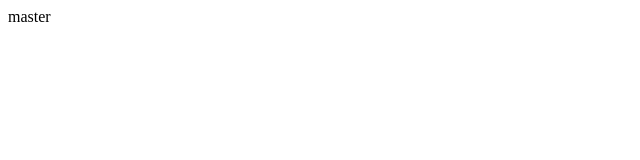
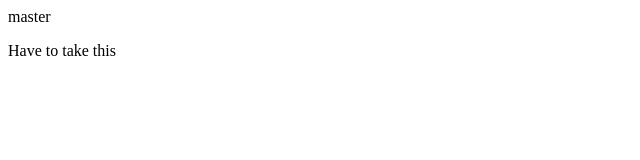
Before and after one commit to bharatkumar506/git_practise, a plain HTML site: page index.html in a window 1280 px wide. Shown: the whole page, without its empty margins (0-640 px from the left). Drawn offline with Linux system fonts and the light colour scheme.

Commit message:
Merge 2 lines

```diff
--- a/index.html
+++ b/index.html
@@ -1 +1,2 @@
 <p>master</p>
+<p>Have to take this</p>
```
